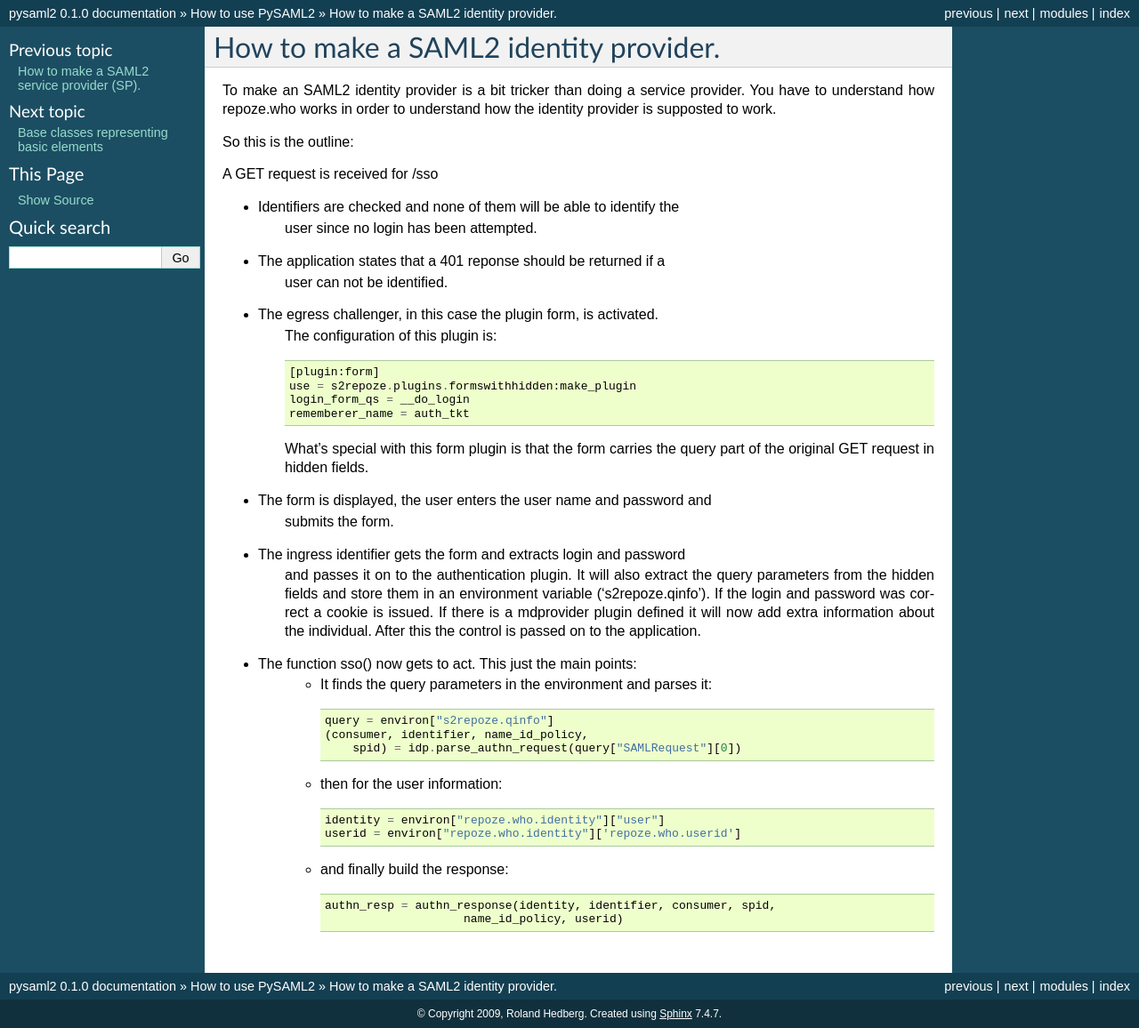
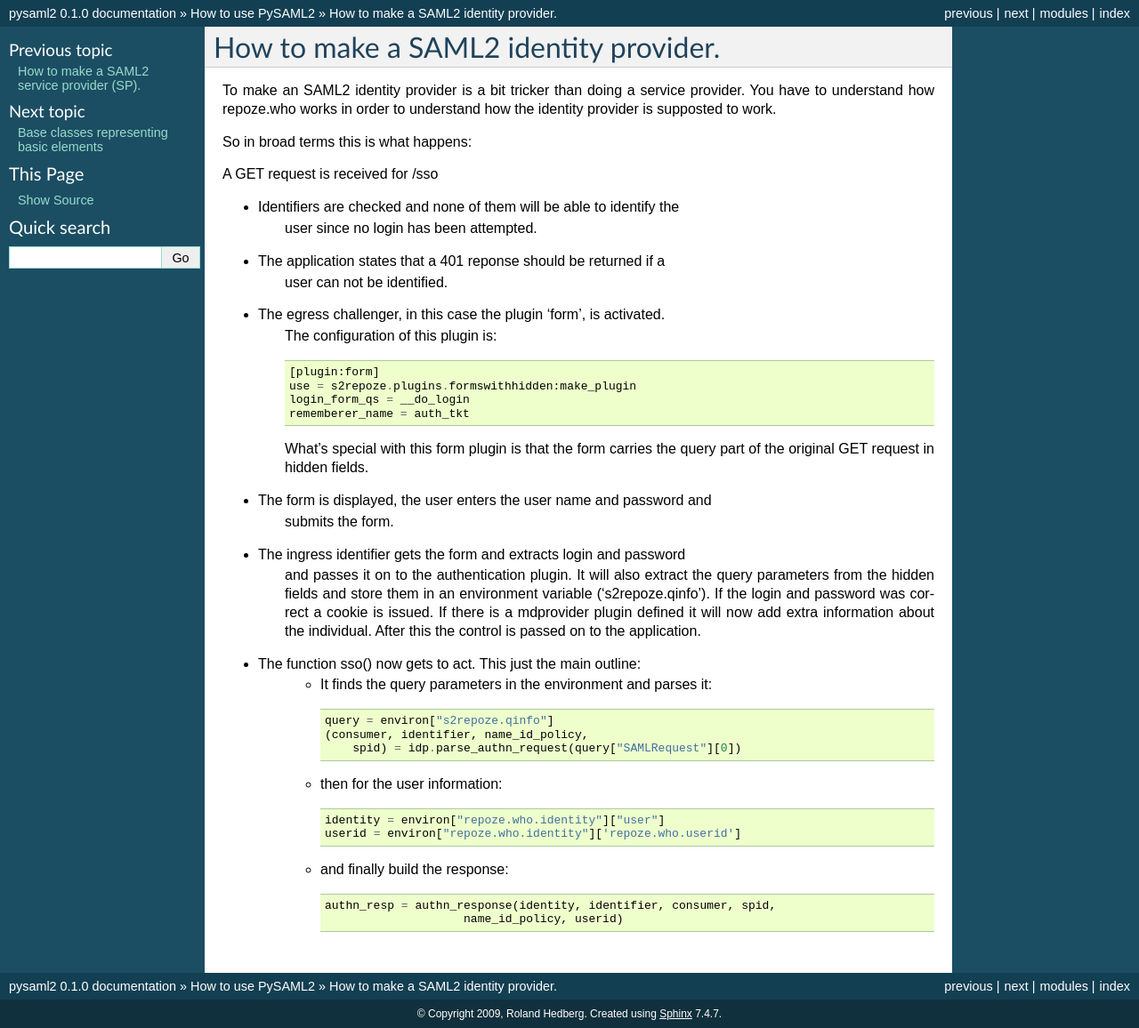
Before and after one commit to IdentityPython/pysaml2, a Sphinx documentation site: the page built from doc/howto/idp.rst, in a window 1280 px wide. Shown: the whole page at 89% size. Built offline with Sphinx 7.4.7, drawn with Linux system fonts in a browser that asks for light colours.

Commit message:
Updated docs

```diff
--- a/doc/howto/idp.rst
+++ b/doc/howto/idp.rst
@@ -7,7 +7,7 @@ To make an SAML2 identity provider is a bit tricker than doing a service
 provider. You have to understand how repoze.who works in order to understand
 how the identity provider is supposted to work.
 
-So this is the outline:
+So in broad terms this is what happens:
 
 A GET request is received for /sso
 
@@ -17,7 +17,7 @@ A GET request is received for /sso
 - The application states that a 401 reponse should be returned if a
     user can not be identified.
 
-- The egress challenger, in this case the plugin form, is activated.
+- The egress challenger, in this case the plugin 'form', is activated.
     The configuration of this plugin is::
 
         [plugin:form]
@@ -39,7 +39,7 @@ A GET request is received for /sso
     mdprovider plugin defined it will now add extra information about the
     individual. After this the control is passed on to the application.
 
-- The function sso() now gets to act. This just the main points:
+- The function sso() now gets to act. This just the main outline:
     *   It finds the query parameters in the
         environment and parses it::
 
```
